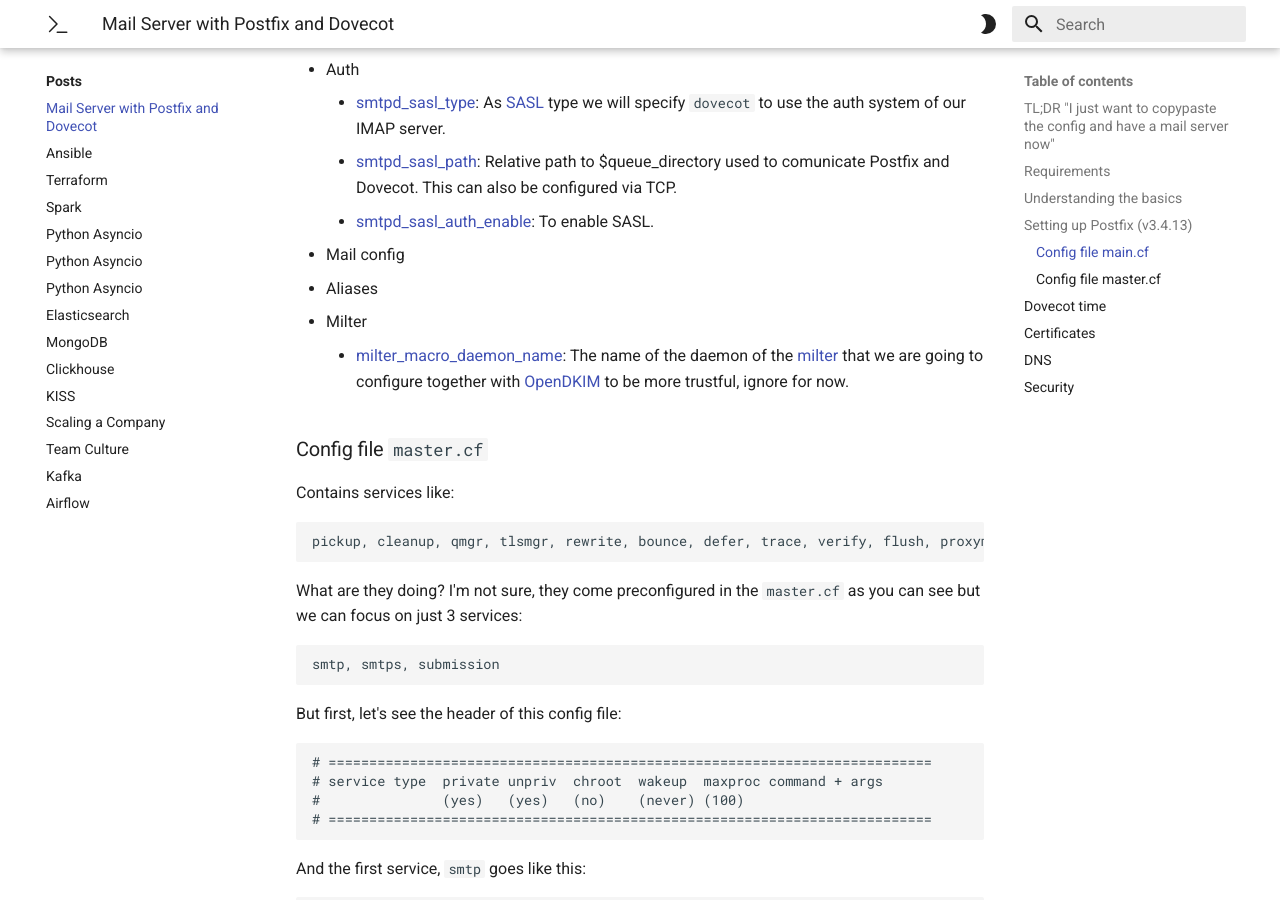
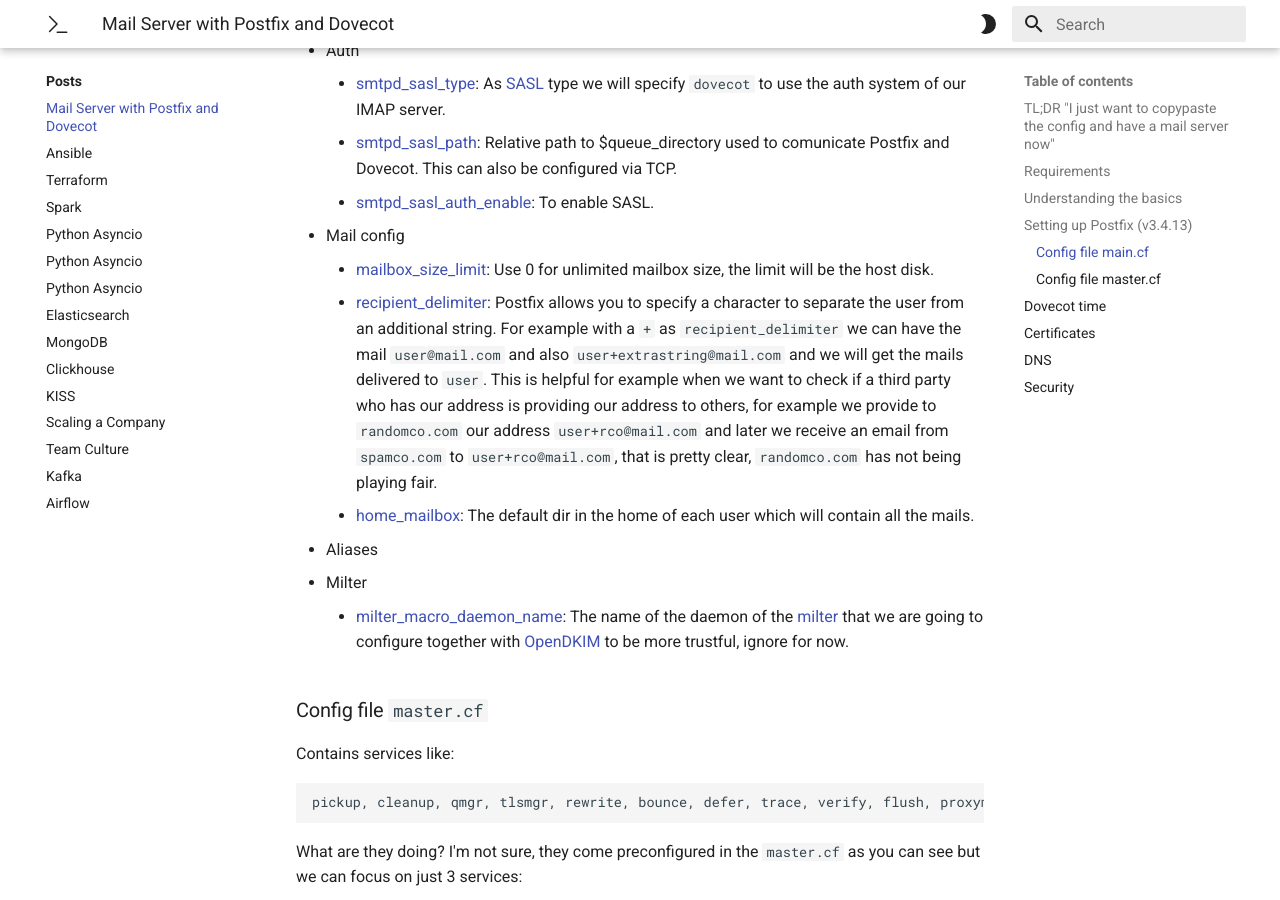
Before and after one commit to oalfonso-o/mkdocs, an MkDocs documentation site: the page built from docs/posts/mailserver.md, in a window 1280 px wide and 900 px high, scrolled down 6567 px. Built offline with MkDocs 1.6.1 and Material for MkDocs 9.7.7, drawn with Linux system fonts in a browser that asks for light colours; some of the changed text lies outside the part shown.

Commit message:
Add mail config params

```diff
--- a/docs/posts/mailserver.md
+++ b/docs/posts/mailserver.md
@@ -282,6 +281,9 @@ Brief description of each parameter:
     - [smtpd_sasl_path](https://www.postfix.org/postconf.5.html#smtpd_sasl_path): Relative path to $queue_directory used to comunicate Postfix and Dovecot. This can also be configured via TCP.
     - [smtpd_sasl_auth_enable](https://www.postfix.org/postconf.5.html#smtpd_sasl_auth_enable): To enable SASL.
 - Mail config
+    - [mailbox_size_limit](https://www.postfix.org/postconf.5.html#mailbox_size_limit): Use 0 for unlimited mailbox size, the limit will be the host disk.
+    - [recipient_delimiter](https://www.postfix.org/postconf.5.html#recipient_delimiter): Postfix allows you to specify a character to separate the user from an additional string. For example with a `+` as `recipient_delimiter` we can have the mail `user@mail.com` and also `user+extrastring@mail.com` and we will get the mails delivered to `user`. This is helpful for example when we want to check if a third party who has our address is providing our address to others, for example we provide to `randomco.com` our address `user+rco@mail.com` and later we receive an email from `spamco.com` to `user+rco@mail.com`, that is pretty clear, `randomco.com` has not being playing fair.
+    - [home_mailbox](https://www.postfix.org/postconf.5.html#home_mailbox): The default dir in the home of each user which will contain all the mails.
 - Aliases
 - Milter
     - [milter_macro_daemon_name](https://www.postfix.org/postconf.5.html#milter_macro_daemon_name): The name of the daemon of the [milter](https://en.wikipedia.org/wiki/Milter) that we are going to configure together with [OpenDKIM](http://www.opendkim.org/) to be more trustful, ignore for now.
```
Also changed, not shown: other parts of docs/posts/mailserver.md (+0 -1 lines).
